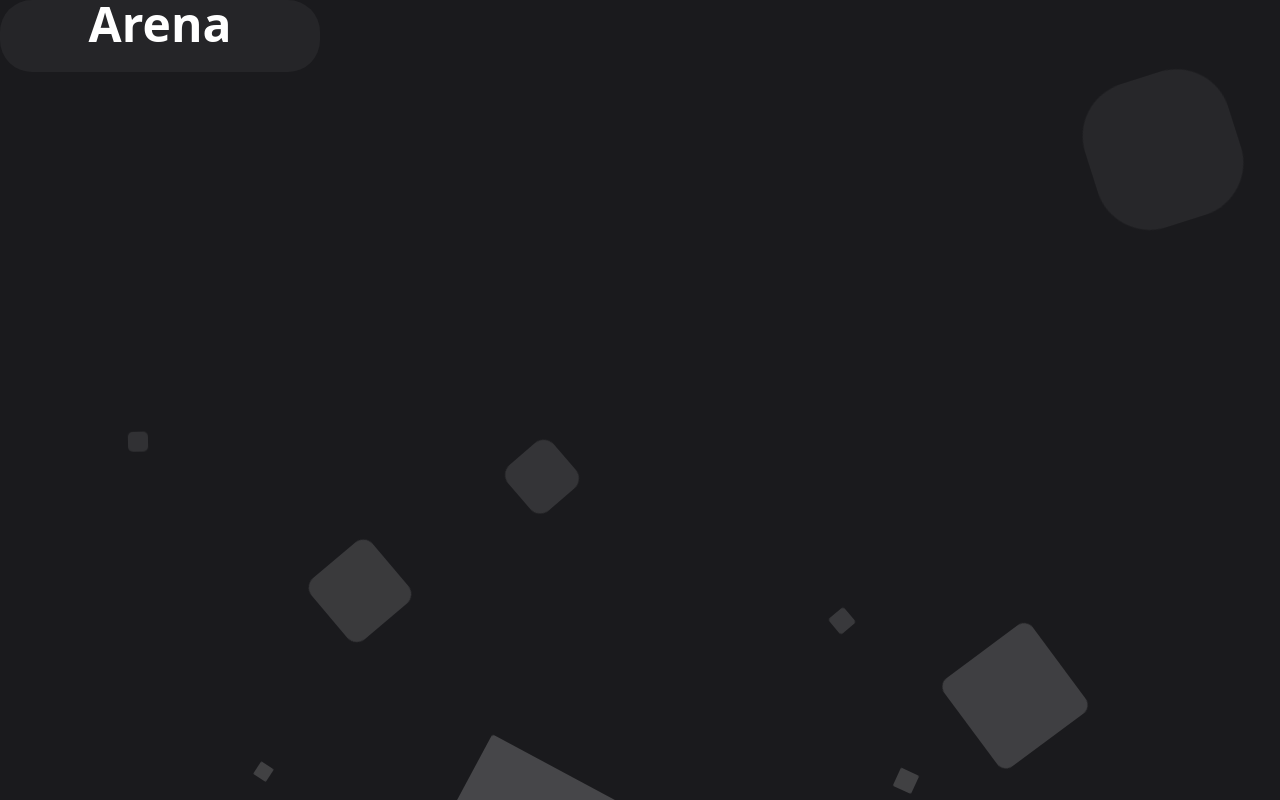
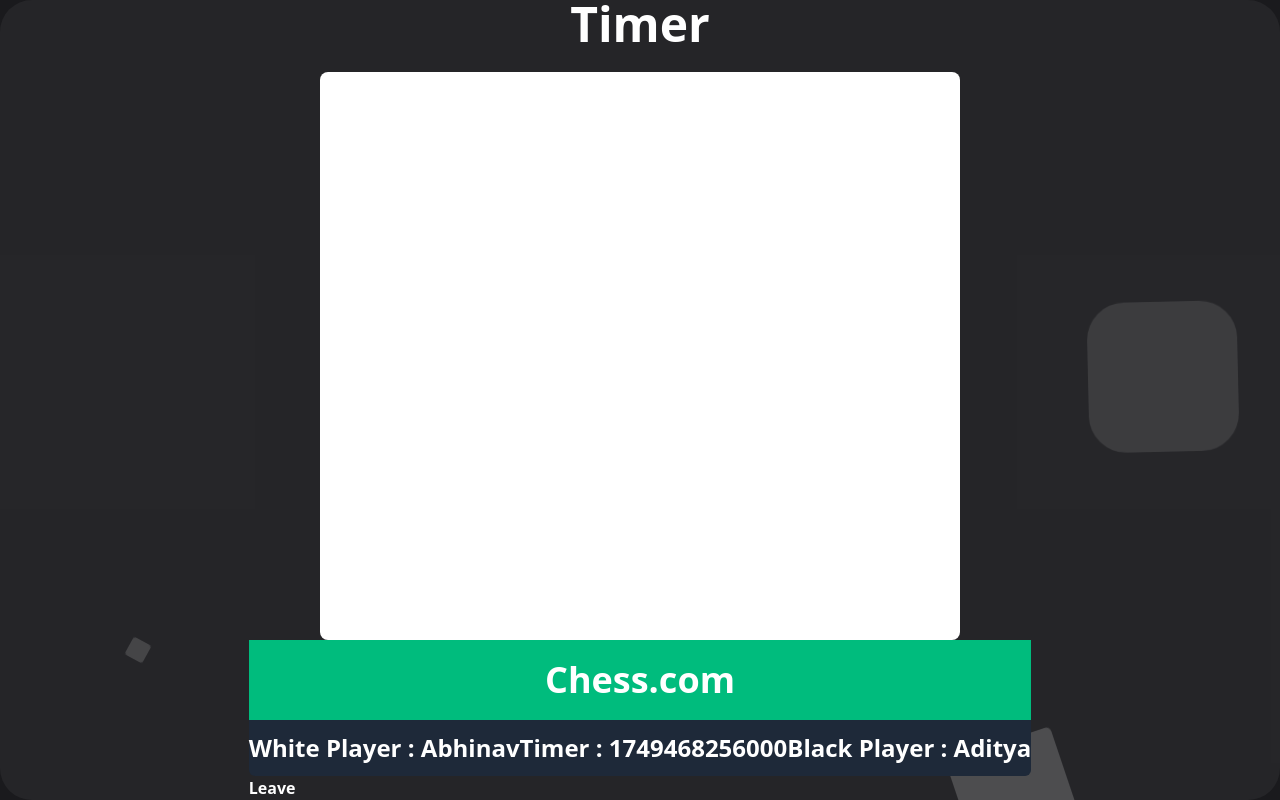
Before and after one commit to StarLord824/chessFrontend, a React (Vite) app: page /arena in a window 1280 px wide. Built offline with nearby package versions, Linux system fonts and the light colour scheme.

Commit message:
finishing touch

```diff
--- a/src/App.tsx
+++ b/src/App.tsx
@@ -5,6 +5,8 @@
 import LoginPage from './components/Login/LoginPage'
 import SigninPage from './components/Login/SigninPage'
 import { Arena } from './components/Match/Arena'
+import { HeroSection } from './components/Landing/HeroSection'
+import { About } from './components/Landing/About'
 
 function App() {
 
@@ -27,10 +29,13 @@
             </div>
         <Routes>
           <Route path="/" element={<LandingPage/>}/>
+          <Route path="/home" element={<HeroSection/>}/>
           <Route path="/match" element={<GameArena/>}/>
           <Route path="/login" element={<LoginPage/>}/>
           <Route path="/signin" element={<SigninPage/>}/>
           <Route path="/arena" element={<Arena/>}/>
+          {/* <Route path="/settings" element={<Settings/>}/> */}
+          <Route path="/about" element={<About/>}/>
         </Routes>
       </Router>
     </>
--- /dev/null
+++ b/src/components/Landing/About.tsx
@@ -0,0 +1,11 @@
+export const About = () => {
+    return (
+        <div className='h-screen w-full'>
+            <div className="AboveBar h-3/5 flex justify-center items-center gap-30">
+                <div className="group text-4xl text-white font-semibold font-mono flex justify-center items-center">
+                    Developed and maintained by:<a href="https://github.com/StarLord824" className="text-white font-bold underline">Abhinav</a>
+                </div>
+            </div>
+        </div>
+  )
+}
--- /dev/null
+++ b/src/components/Landing/HeroSection.tsx
@@ -0,0 +1,20 @@
+import { NavLink } from "react-router-dom"
+
+export const HeroSection = () => {
+    return (
+        <div className=' h-screen w-full'>
+            <div className="AboveBar h-3/5 flex justify-center items-center gap-30">
+                <div className="group flex justify-center items-center">
+                    <img className=" relative m-5 h-full w-full" src="https://imgs.search.brave.com/wM7w7RX_hJi8AsEQA1ty4Ro_QA9ByLLQ6IA67IKxLLw/rs:fit:860:0:0:0/g:ce/aHR0cHM6Ly93d3cu/Y2hlc3MuY29tL2J1/bmRsZXMvd2ViL2lt/YWdlcy93ZWIvYm9h/cmQtcHV6emxlcy40/YTU0YzQ5Zi5wbmc" alt="" />
+                </div>
+                <div className="flex flex-col gap-10 justify-center items-center w-1/5">
+                    <div className='text-center text-white font-bold text-6xl'>Play Chess Online on the #1 Site!</div>
+                    <div className="group w-full bg">
+                        <NavLink to="/match">
+                            <button className='bg-lime-500 group-hover:bg-lime-600 group-hover:text-3xl duration-200 text-center w-full h-20 py-3 rounded-lg font-extrabold text-4xl text-white'>Play Online</button>
+                        </NavLink>
+                    </div>
+                </div>
+            </div>
+        </div>
+)}
--- a/src/components/Landing/LandingPage.tsx
+++ b/src/components/Landing/LandingPage.tsx
@@ -1,14 +1,22 @@
 import { NavLink } from "react-router";
+import { HeroSection } from "./HeroSection";
 
 const LandingPage = () => {
-    const menuItems= [ {attribute: "Home", value: "/"},
+    return (
+    <div>
+        <Sidebar/>
+        <HeroSection/>
+    </div>
+  )
+}
+
+const Sidebar = () => {
+    const menuItems= [ {attribute: "Home", value: "/home"},
         {attribute: "Play", value: "/match"},
         {attribute: "Settings", value: "/settings"},
         {attribute: "About", value: "/about"}];
-     return (
-    <div>
-
-        <div className='Sidebar absolute flex flex-col items-center w-1/8 h-screen bg-white/5 text-white font-bold '>
+    return (
+        <div className='Sidebar absolute duration-100 flex flex-col items-center w-1/8 h-screen bg-white/5 text-white font-bold '>
             <h1 className='text-4xl m-4 p-4 border-b-2 border-neutral-600 rounded-lg'>Chess.com</h1>
             <ul>
                 {menuItems.map((item, index) => (
@@ -30,23 +38,5 @@
                 </li>
             </ul>
         </div>
-        <div className=' h-screen w-full'>
-            <div className="AboveBar h-3/5 flex justify-center items-center gap-30">
-                <div className="group flex justify-center items-center">
-                    <img className=" relative m-5 h-full w-full" src="https://imgs.search.brave.com/wM7w7RX_hJi8AsEQA1ty4Ro_QA9ByLLQ6IA67IKxLLw/rs:fit:860:0:0:0/g:ce/aHR0cHM6Ly93d3cu/Y2hlc3MuY29tL2J1/bmRsZXMvd2ViL2lt/YWdlcy93ZWIvYm9h/cmQtcHV6emxlcy40/YTU0YzQ5Zi5wbmc" alt="" />
-                </div>
-                <div className="flex flex-col gap-10 justify-center items-center w-1/5">
-                    <div className='text-center text-white font-bold text-6xl'>Play Chess Online on the #1 Site!</div>
-                    <div className="group w-full bg">
-                        <NavLink to="/match">
-                            <button className='bg-lime-500 group-hover:bg-lime-600 group-hover:text-3xl duration-200 text-center w-full h-20 py-3 rounded-lg font-extrabold text-4xl text-white'>Play Online</button>
-                        </NavLink>
-                    </div>
-                </div>
-            </div>
-        </div>
-    </div>
-  )
-}
-
+    )}
 export default LandingPage
--- a/src/components/Login/HeaderBar.tsx
+++ b/src/components/Login/HeaderBar.tsx
@@ -1,5 +1,6 @@
 
-const HeaderBar = (props: {whitePlayer: string, blackPlayer: string, time: string}) => {
+export const HeaderBar = (props: {whitePlayer: string, blackPlayer: string}) => {
+    const time= new Date().getTime();
     return (
         <div>
             <div className='flex justify-center items-center w-full h-20 bg-emerald-500 text-white font-bold text-4xl'>
@@ -10,14 +11,17 @@
                     White Player : {props.whitePlayer}
                 </div>
                 <div>
-                Timer : {props.time}
+                    Timer : {time}
                 </div>
                 <div>
                     Black Player : {props.blackPlayer}
                 </div>
             </div>
+            <div>
+                <button>
+                    Leave
+                </button>
+            </div>
         </div>
   )
 }
-
-export default HeaderBar
--- a/src/components/Match/Arena.tsx
+++ b/src/components/Match/Arena.tsx
@@ -1,9 +1,59 @@
+import { HeaderBar } from "../Login/HeaderBar";
 
 
 export const Arena = () => {
   return (
-    <div className="h-1/3 w-1/4 flex flex-col justify-center items-center bg-white/5 text-white font-bold rounded-4xl">
-      <div className="text-5xl font-extrabold pb-6 mx-4">Arena</div>
+    <div className="h-screen w-full 1/3 w-1/4 flex flex-col justify-center items-center bg-white/5 text-white font-bold rounded-4xl">
+      <div className="text-5xl font-extrabold pb-6 mx-4">Timer</div>
+      <ChessBoard/>
+      <HeaderBar whitePlayer="Abhinav" blackPlayer="Aditya"/>
     </div>
   )
 }
+
+const ChessBoard = () => {
+    const fen="rnbqkbnr/pppppppp/8/8/8/8/PPPPPPPP/RNBQKBNR w KQkq - 0 1";
+    const initialBoard = [
+        ['♜', '♞', '♝', '♛', '♚', '♝', '♞', '♜'],
+        ['♟', '♟', '♟', '♟', '♟', '♟', '♟', '♟'],
+        ['', '', '', '', '', '', '', ''],
+        ['', '', '', '', '', '', '', ''],
+        ['', '', '', '', '', '', '', ''],
+        ['', '', '', '', '', '', '', ''],
+        ['♙', '♙', '♙', '♙', '♙', '♙', '♙', '♙'],
+        ['♖', '♘', '♗', '♕', '♔', '♗', '♘', '♖'],
+    ];
+
+  return (
+    <div className="h-160 w-160 bg-white rounded-lg grid-cols-8">
+        {/* <div className="flex flex-col border-4 border-gray-700 shadow-2xl rounded-lg overflow-hidden">
+            {initialBoard.map((row, rowIndex) => (
+                <BoardRow key={rowIndex} row={row} rowIndex={rowIndex} />
+            ))}
+        </div> */}
+    </div>
+  )
+}
+// const Square = ({square, onClick}: {square: string, onClick: () => void}) => {
+//     return (
+//         <span className="w-19 h-19 bg-lime-500 rounded-lg" onClick={onClick}>
+//             {square}
+//         </span>
+//     )
+// }
+// const BoardRow = ({ row, rowIndex }: { row: string[]; rowIndex: number }) => {
+//   return (
+//     <div className="flex">
+//       {row.map((piece, colIndex) => {
+//         const color = (rowIndex + colIndex) % 2 === 0 ? 'light' : 'dark';
+//         return (
+//           <Square
+//             key={`${rowIndex}-${colIndex}`}
+//             color={color}
+//             piece={piece}
+//           />
+//         );
+//       })}
+//     </div>
+//   );
+// };
```
Lines whose indentation alone changed are shown as unchanged.
